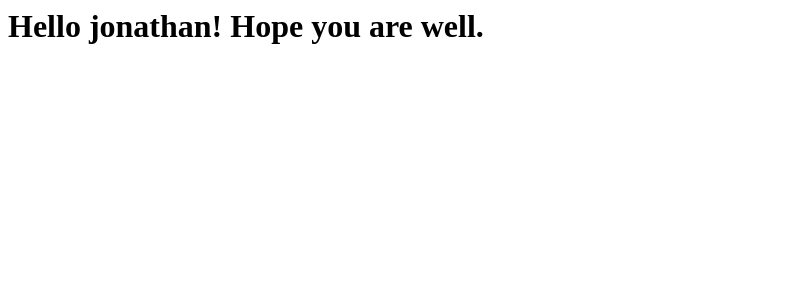
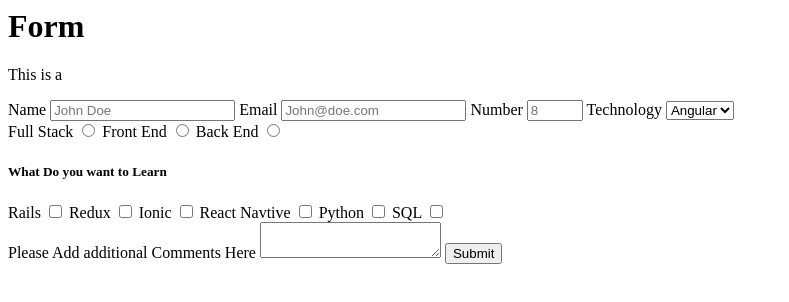
Before and after one commit to musakurel/Musajonathan, a plain HTML site: page index.html in a window 1280 px wide. Shown: the whole page, without its empty margins (0-789 px from the left). Drawn offline with Linux system fonts and the light colour scheme.

Commit message:
finished HTML part

```diff
--- a/index.html
+++ b/index.html
@@ -5,8 +5,68 @@
     <title>Document</title>
 </head>
 <body>
-    <h1>Hello jonathan!
-        Hope you are well.
+    <h1 id="title">
+    	Form
     </h1>
+    <p id="description">
+    	This is a
+    </p>
+    <form id="survey-form">
+    	<label id="name-label"> Name </label>
+    	<input type="text" id="name" placeholder="John Doe" required="true" />
+    	<label id="email-label"> Email </label>
+    	<input type="email" id="email" required="true" placeholder="John@doe.com">
+    	<label id="number-label"> Number </label>
+    	<input type="number" id="number" required="true" min="3" max="99" placeholder="8">
+    	<label id="drop-down-label">
+    		Technology
+    	</label>
+    	<select id="dropdown">
+    		<option> Angular  </option>
+    		<option> React  </option>
+    		<option> Vue  </option>
+    		<option> NodeJs  </option>
+    	</select>
+
+
+    	<div>
+    		<div>
+  				<label> Full Stack </label>
+    			<input type="radio" name="stack" value="Fullstack" />
+  				<label> Front End </label>
+    			<input type="radio" name="stack" value="Frontend" />
+  				<label> Back End </label>
+    			<input type="radio" name="stack" value="Backend" />
+    		</div>
+    	</div>
+
+
+    	<div>
+    		<h5> What Do you want to Learn </h5>
+  			<label> Rails </label>
+    		<input type="checkbox" value="Rails" />
+  			<label> Redux </label>
+    		<input type="checkbox" value="Redux" />
+  			<label> Ionic </label>
+    		<input type="checkbox" value="Ionic" />
+  			<label> React Navtive</label>
+    		<input type="checkbox" value="ReactNative" />
+  			<label> Python </label>
+    		<input type="checkbox" value="Python" />
+  			<label> SQL </label>
+    		<input type="checkbox" value="SQL" />
+    	</div>
+
+    	<label id="textarea-label">
+    		Please Add additional Comments Here
+    	</label>
+    	<textarea id="">
+    	</textarea>
+
+    	<button id="submit"> Submit </button>
+    </form>
+
+    <script type="text/javascript" src="https://cdn.freecodecamp.org/testable-projects-fcc/v1/bundle.js"></script>
+
 </body>
 </html>
```
